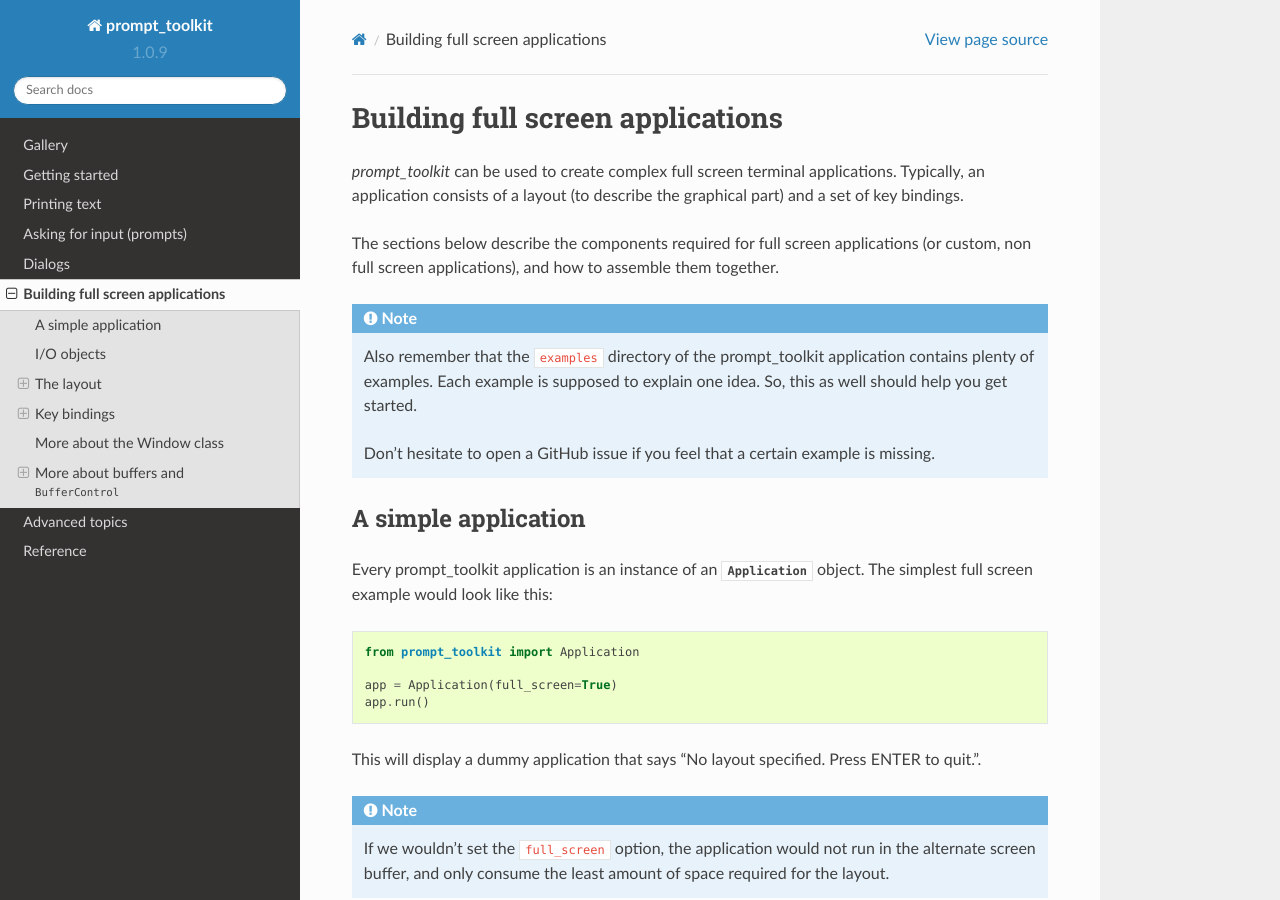
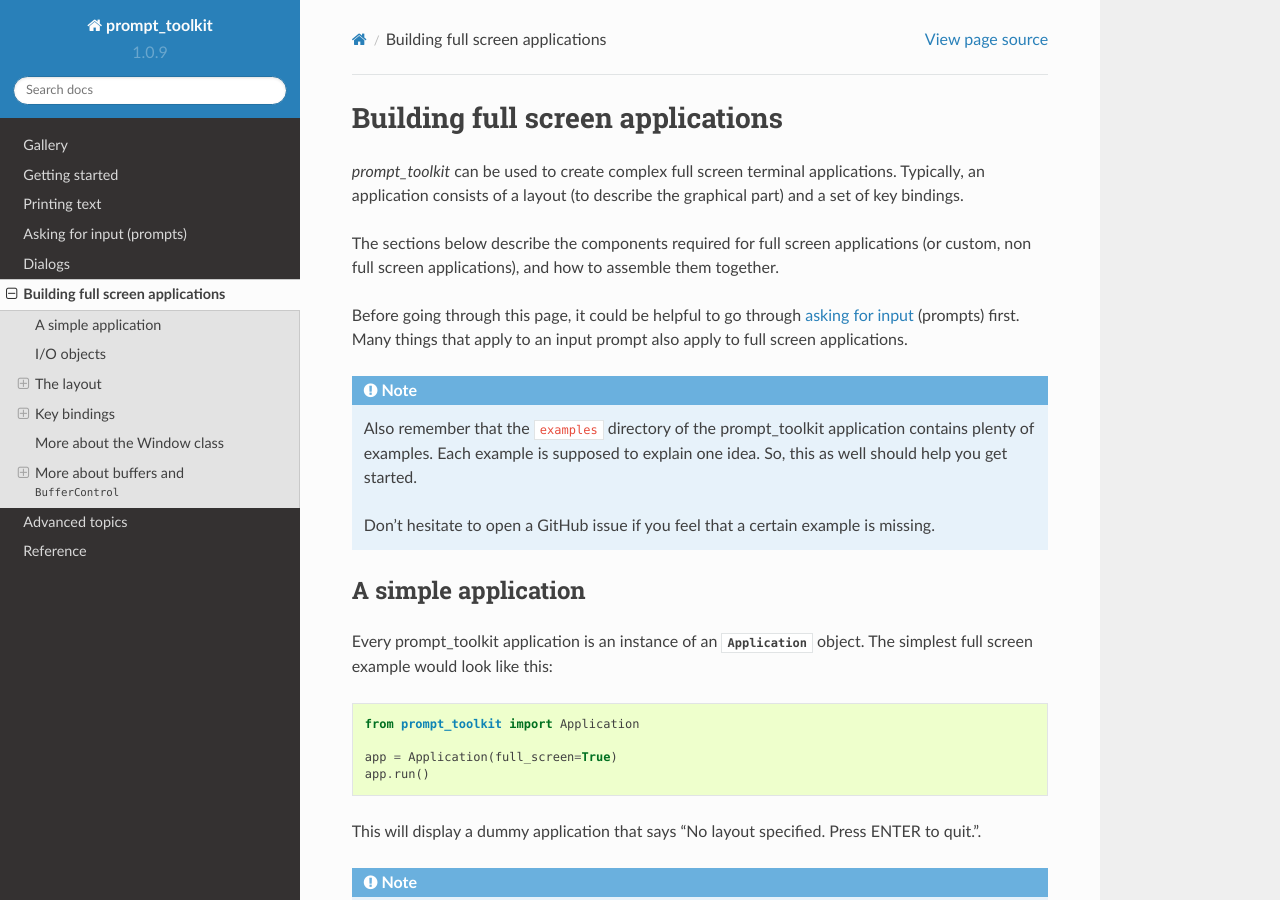
Before and after one commit to dbcli/pgcli, a Sphinx documentation site: the page built from docs/pages/full_screen_apps.rst, in a window 1280 px wide and 900 px high. Built offline with Sphinx 7.4.7 and the Read the Docs theme 2.0.0, drawn with Linux system fonts in a browser that asks for light colours; pages that are not in the unit, such as notebooks, are missing from menus.

Commit message:
Added extra documentation in full_screen_apps.rst.

```diff
--- a/docs/pages/full_screen_apps.rst
+++ b/docs/pages/full_screen_apps.rst
@@ -10,6 +10,10 @@
 The sections below describe the components required for full screen
 applications (or custom, non full screen applications), and how to assemble
 them together.
+
+Before going through this page, it could be helpful to go through :ref:`asking
+for input <asking_for_input>` (prompts) first. Many things that apply to an
+input prompt also apply to full screen applications.
 
 .. note::
 
```
